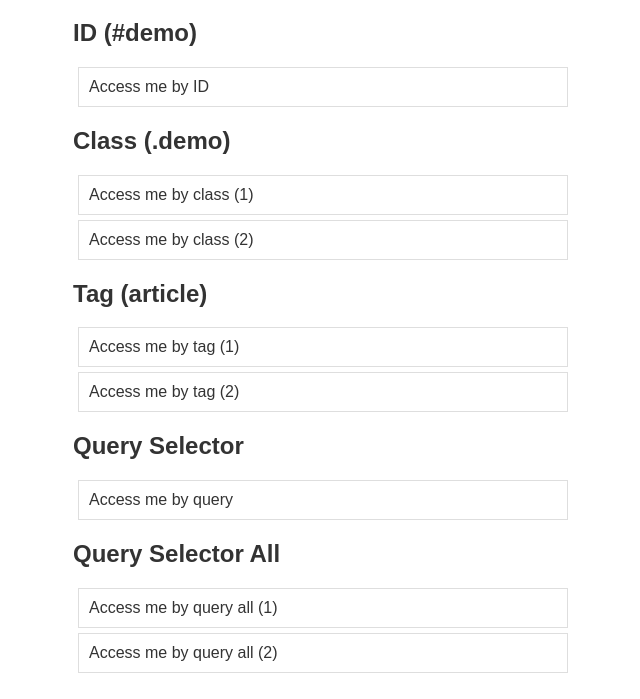
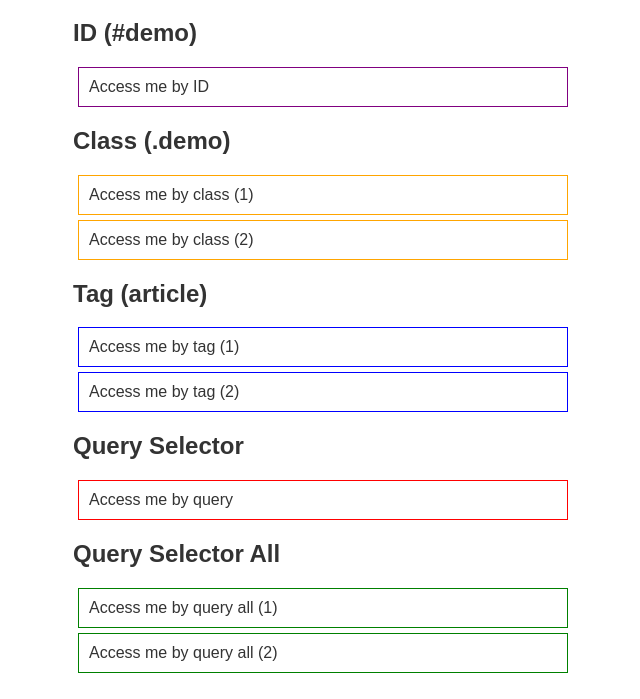
Before and after one commit to e-karr/digital-ocean-DOM-tutorial, a plain HTML site: page access.html in a window 1280 px wide. Shown: the part 61-760 px from the top of the page, without its empty margins (317-957 px from the left). Drawn offline with Linux system fonts and the light colour scheme.

Commit message:
completing part 3 of tutorial

```diff
--- a/access.html
+++ b/access.html
@@ -5,6 +5,7 @@
         <meta http-equiv="X-UA-Compatible" content="IE=edge">
         <meta name="viewport" content="width=device-width, initial-scale=1.0">
         <link rel="stylesheet" href="styles/styles.css">
+        <script src="js/access.js" defer></script>
         <title>Accessing Elements in the DOM</title>
     </head>
     <body>
--- /dev/null
+++ b/js/access.js
@@ -0,0 +1,27 @@
+// Assign all elements
+const demoId = document.getElementById('demo');
+const demoClass = document.getElementsByClassName('demo');
+const demoTag = document.getElementsByTagName('article');
+const demoQuery = document.querySelector('#demo-query');
+const demoQueryAll = document.querySelectorAll('.demo-query-all');
+
+// Change border of ID demo to purple
+demoId.style.border = '1px solid purple';
+
+// Change border of class demo to orange
+for (i = 0; i < demoClass.length; i++) {
+  demoClass[i].style.border = '1px solid orange';
+}
+
+// Change border of tag demo to blue
+for (i = 0; i < demoTag.length; i++) {
+  demoTag[i].style.border = '1px solid blue';
+}
+
+// Change border of ID demo-query to red
+demoQuery.style.border = '1px solid red';
+
+// Change border of class query-all to green
+demoQueryAll.forEach(query => {
+  query.style.border = '1px solid green';
+});
```
